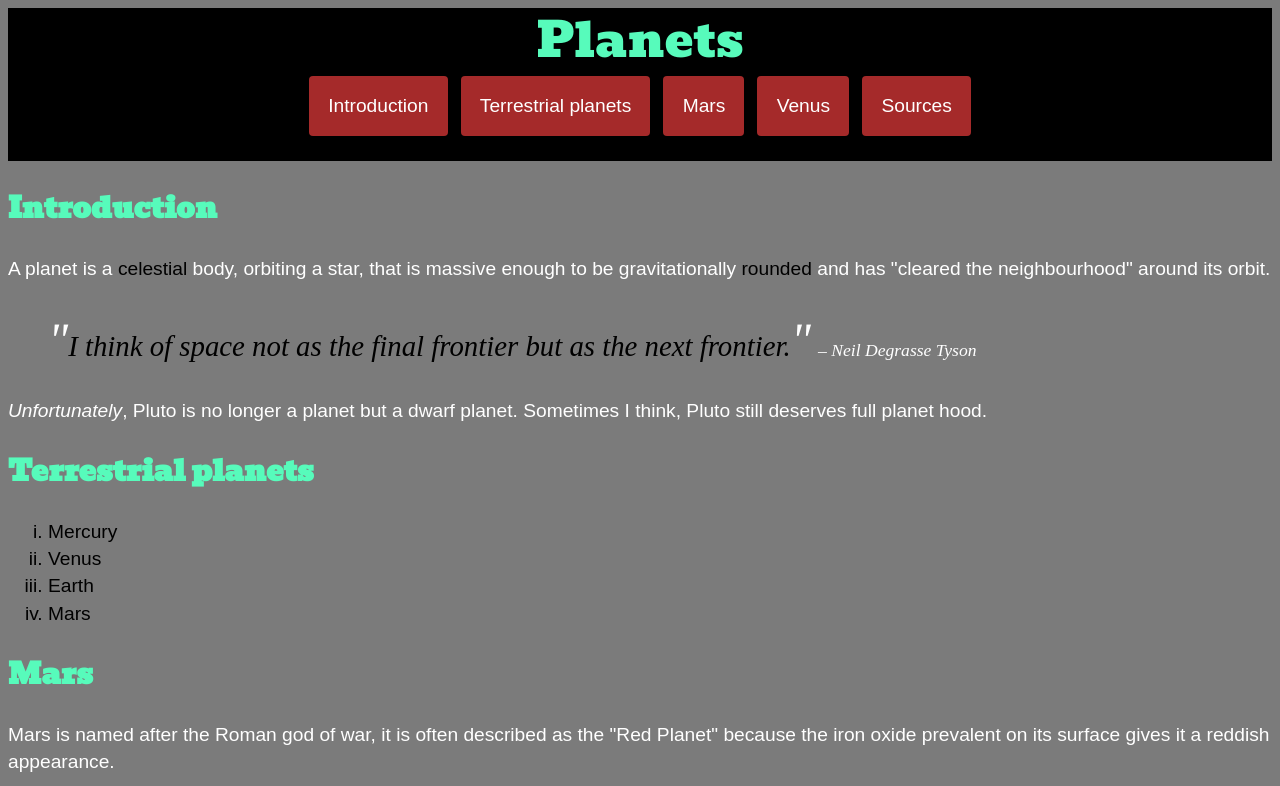
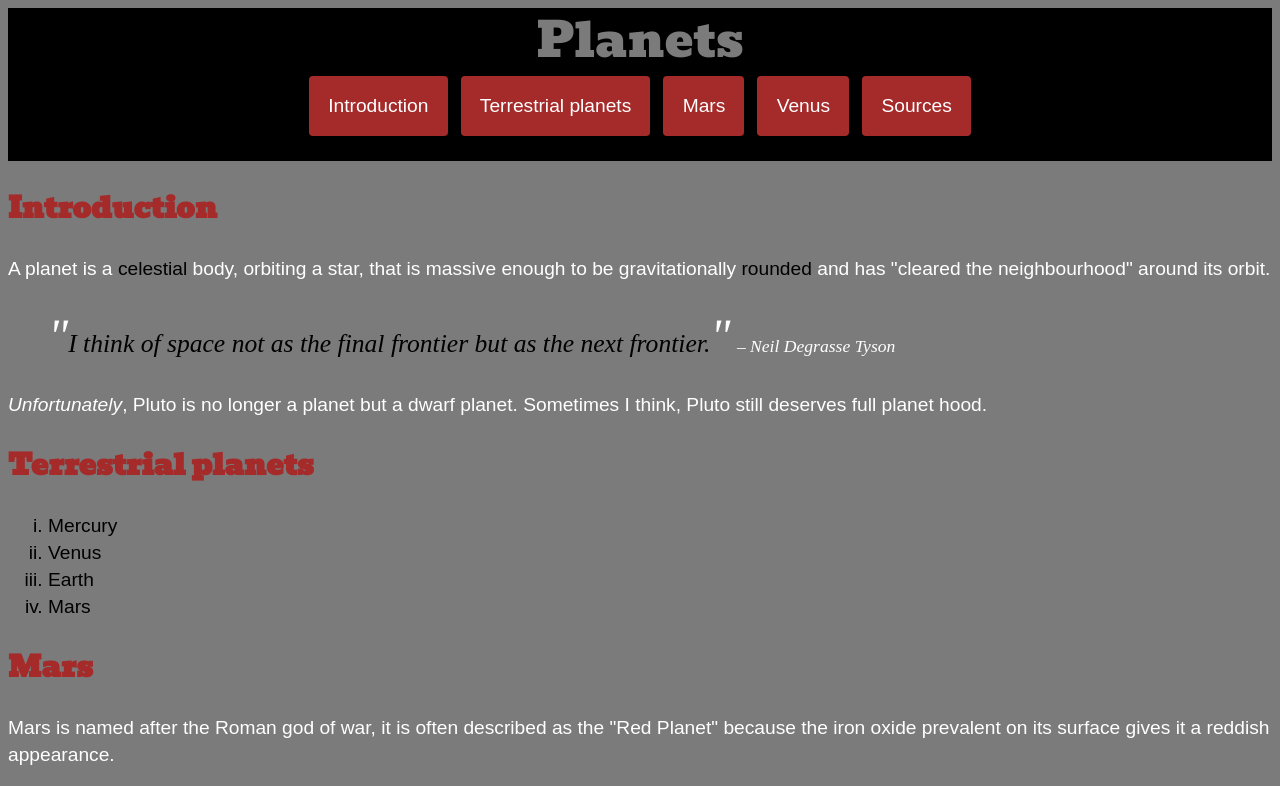
Before and after one commit to pamelaazzi/dsn1674-assignment4, a plain HTML site: page index.html in a window 1280 px wide. Shown: the top 786 px of the page. Drawn offline with Linux system fonts and the light colour scheme.

Commit message:
fixed quote size

```diff
--- a/css/main.css
+++ b/css/main.css
@@ -14,7 +14,7 @@ h1 {
   font-style: normal;
   font-family: 'Bevan', cursive;
   line-height: .5;
-  color: #57fbbb;
+  color: #7b7b7b;
   text-align: center;
   padding: 0em;
   margin: 0.4em;
@@ -23,7 +23,7 @@ h1 {
 h2 {
   font-family: 'Bevan', cursive;
   font-size: 1.8rem;
-  color: #57fbbb
+  color: brown;
 }
 
 nav ol {
@@ -65,7 +65,7 @@ a:hover {
 blockquote {
   font-style: italic;
   line-height: 1.2;
-  font-size: 1.8rem;
+  font-size: 1.6rem;
 }
 
 .quote {
```
